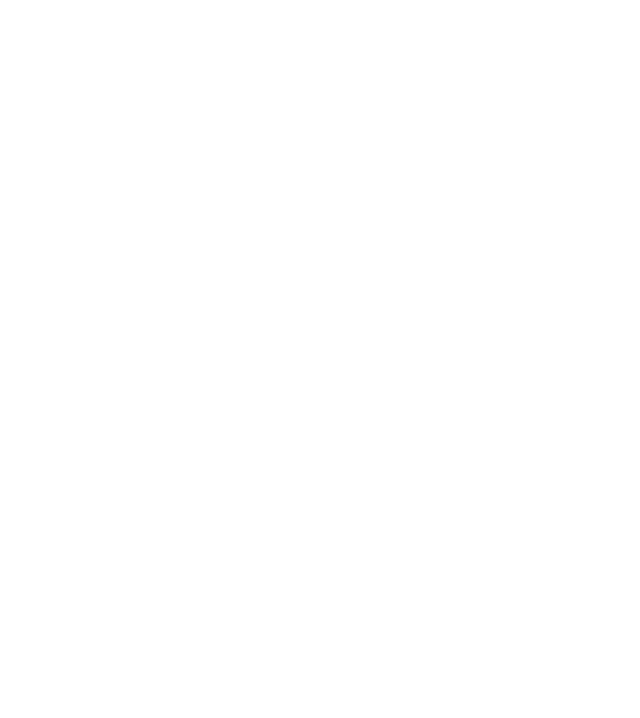
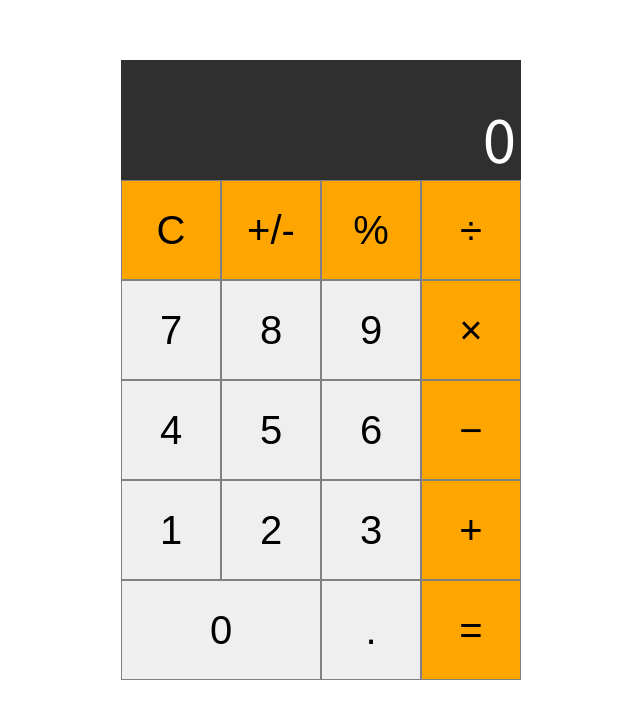
Before and after one commit to Taek2yo/VanilaJS, a plain HTML site: page Calculator/index.html in a window 1280 px wide. Shown: the whole page, without its empty margins (319-959 px from the left). Drawn offline with Linux system fonts and the light colour scheme.

Commit message:
feat : calc view

```diff
--- a/Calculator/index.html
+++ b/Calculator/index.html
@@ -1,12 +1,41 @@
 <!DOCTYPE html>
 <html lang="en">
+
 <head>
     <meta charset="UTF-8">
     <meta name="viewport" content="width=device-width, initial-scale=1.0">
     <link href="https://fonts.googleapis.com/css2?family=Noto+Sans+KR:wght@400&display=swap" rel="stylesheet">
-    <title>Vanila Calculator</title>
+    <link rel="stylesheet" type="text/css" href="style.css">
+    <title>VanilaJS Calculator</title>
 </head>
+
 <body>
+    <div class="calculator">
+        <div class="display">
+            <p>0</p>
+        </div>
+        <div class="buttons">
+            <button class="func_btn" value="">C</button>
+            <button class="func_btn" value="">+/-</button>
+            <button class="func_btn" value="%">%</button>
+            <button class="func_btn" value="/">÷</button>
+            <button class="num_btn" value="7">7</button>
+            <button class="num_btn" value="8">8</button>
+            <button class="num_btn" value="9">9</button>
+            <button class="func_btn" value="*">×</button>
+            <button class="num_btn" value="4">4</button>
+            <button class="num_btn" value="5">5</button>
+            <button class="num_btn" value="6">6</button>
+            <button class="func_btn" value="-">−</button>
+            <button class="num_btn" value="1">1</button>
+            <button class="num_btn" value="2">2</button>
+            <button class="num_btn" value="3">3</button>
+            <button class="func_btn" value="+">+</button>
+            <button class="num_btn zero" value="0">0</button>
+            <button class="num_btn" value=".">.</button>
+            <button class="func_btn" value="">=</button>
+        </div>
+    </div>
+</body>
 
-</body>
 </html>
--- a/Calculator/style.css
+++ b/Calculator/style.css
@@ -0,0 +1,60 @@
+body {
+    margin: 0;
+    padding: 0;
+    background: #fff;
+    font-family: 'Noto Sans KR', sans-serif;
+}
+
+.calculator {
+    display: block;
+    width: 400px;
+    margin: 60px auto 0;
+    background-color: #2f2f2f;
+}
+
+.display {
+    position: relative;
+    height: 120px;
+    text-align: right;
+    background-color: #2f2f2f;
+    color: #fff;
+}
+
+.display p {
+    position: absolute;
+    margin: 0 5px auto;
+    font-size: 60px;
+    bottom: 0;
+    right: 0;
+}
+
+.buttons {
+    display: flex;
+    flex-wrap: wrap;
+}
+
+button {
+    border: 1px solid gray;
+    outline: none;
+    height: 100px;
+    width: 100px;
+    text-align: center;
+    font-size: 40px;
+    cursor: pointer;
+}
+
+.num_btn:hover {
+    background-color: lightgray;
+}
+
+.num_btn.zero {
+    width: 200px;
+}
+
+.func_btn {
+    background-color: orange;
+}
+
+.func_btn:hover {
+    background-color: rgb(255, 102, 0);
+}
```
